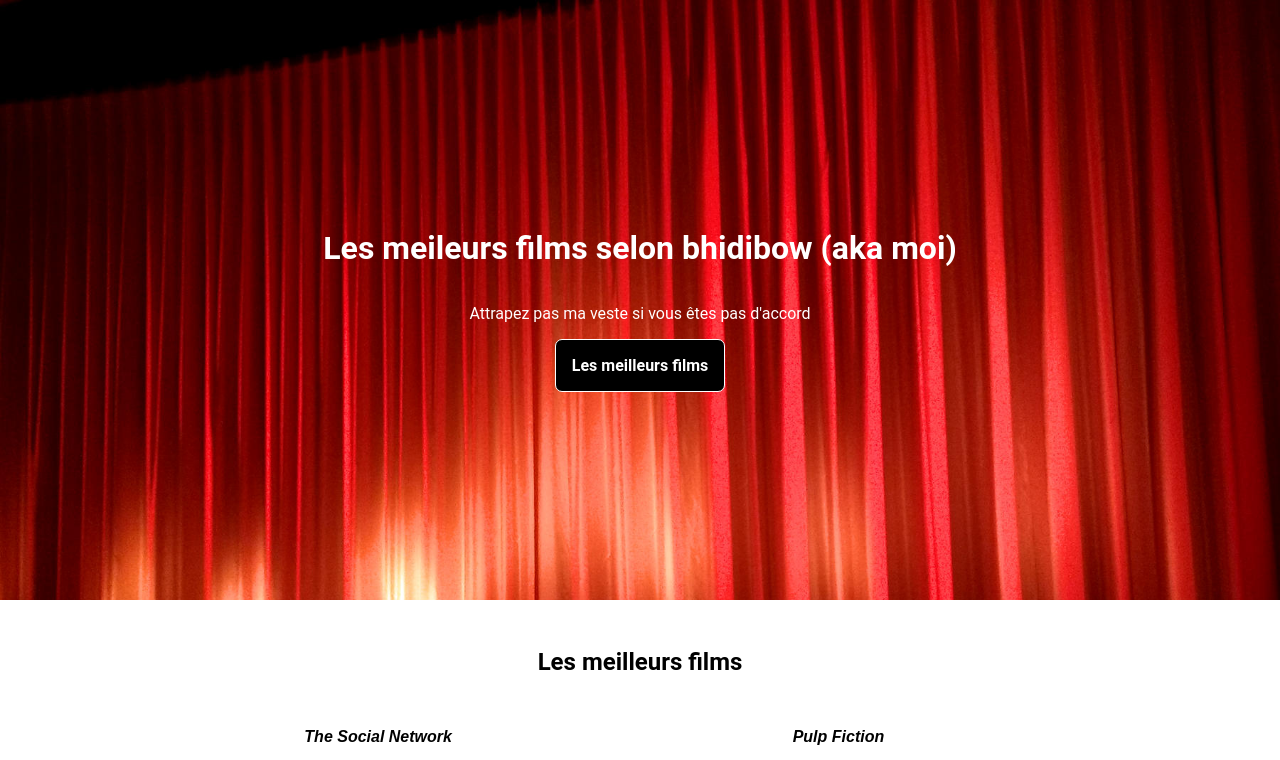
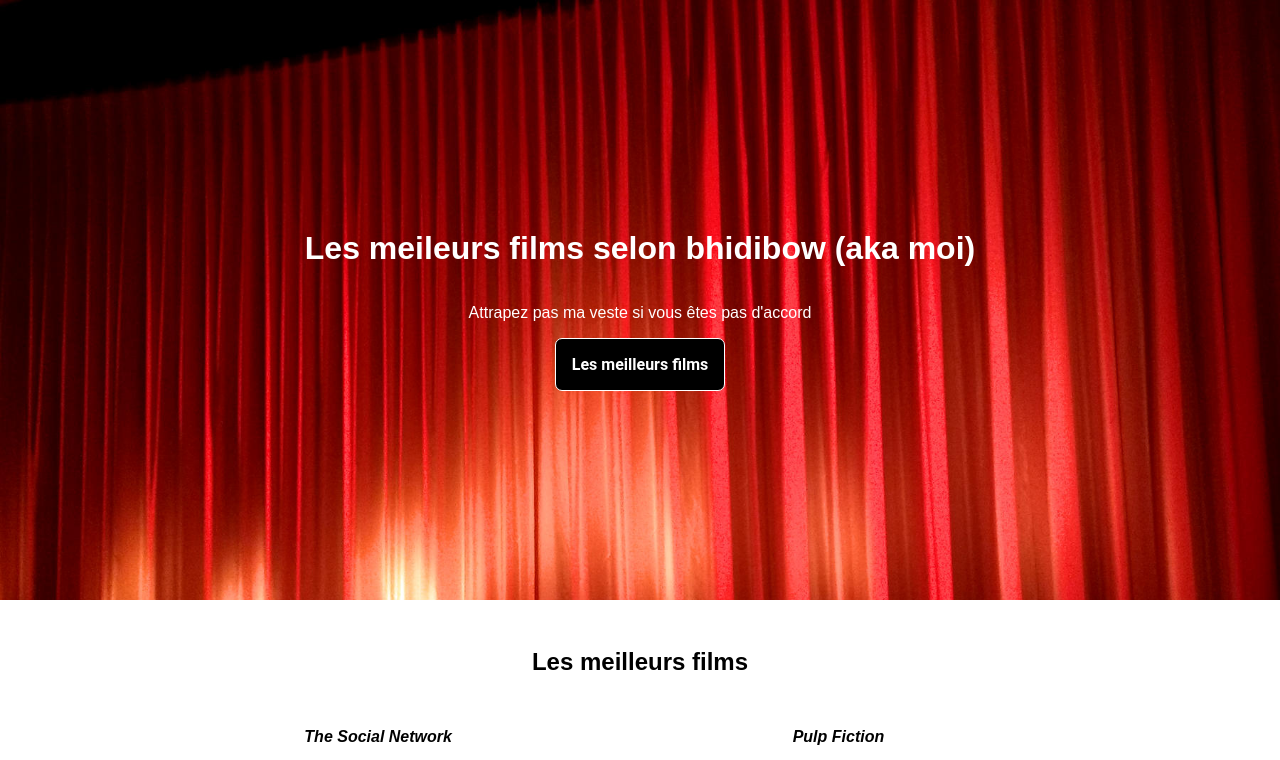
Before and after one commit to bhidibow/lesitedebhidibow, a plain HTML site: page index.html in a window 1280 px wide. Shown: the top 760 px of the page. Drawn offline with Linux system fonts and the light colour scheme.

Commit message:
Add files via upload

```diff
--- a/styles/style.css
+++ b/styles/style.css
@@ -19,12 +19,12 @@ a{
 }
 
 h1 {
-  font-family: roboto;
+  font-family: Arial, Helvetica, sans-serif;
   font-size: x large;
 }
 h2 {
   text-align: center;
-  font-family: roboto ;
+  font-family: Arial, Helvetica, sans-serif ;
   font-size: x large;
 }
 h3 {
@@ -37,7 +37,7 @@ h3 {
 }
 p {
   text-align: center;
-  font-family: roboto, sans-serif ;
+  font-family: Arial, Helvetica, sans-serif;
 
 }
 
```
